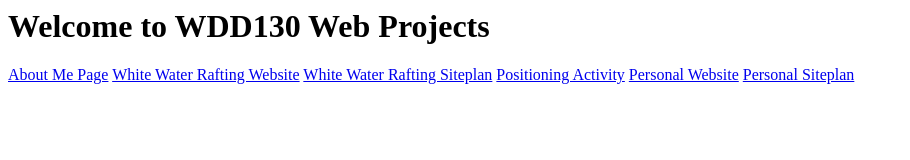
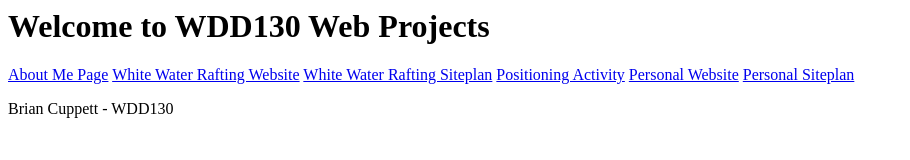
Before and after one commit to cup21002/wdd130, a plain HTML site: page index.html in a window 1280 px wide. Shown: the whole page, without its empty margins (0-910 px from the left). Drawn offline with Linux system fonts and the light colour scheme.

Commit message:
Added a paragraph

```diff
--- a/index.html
+++ b/index.html
@@ -7,3 +7,4 @@
   <a href="#">Personal Website</a>
   <a href="#">Personal Siteplan</a>
 </nav>
+<p>Brian Cuppett - WDD130</p>
```
